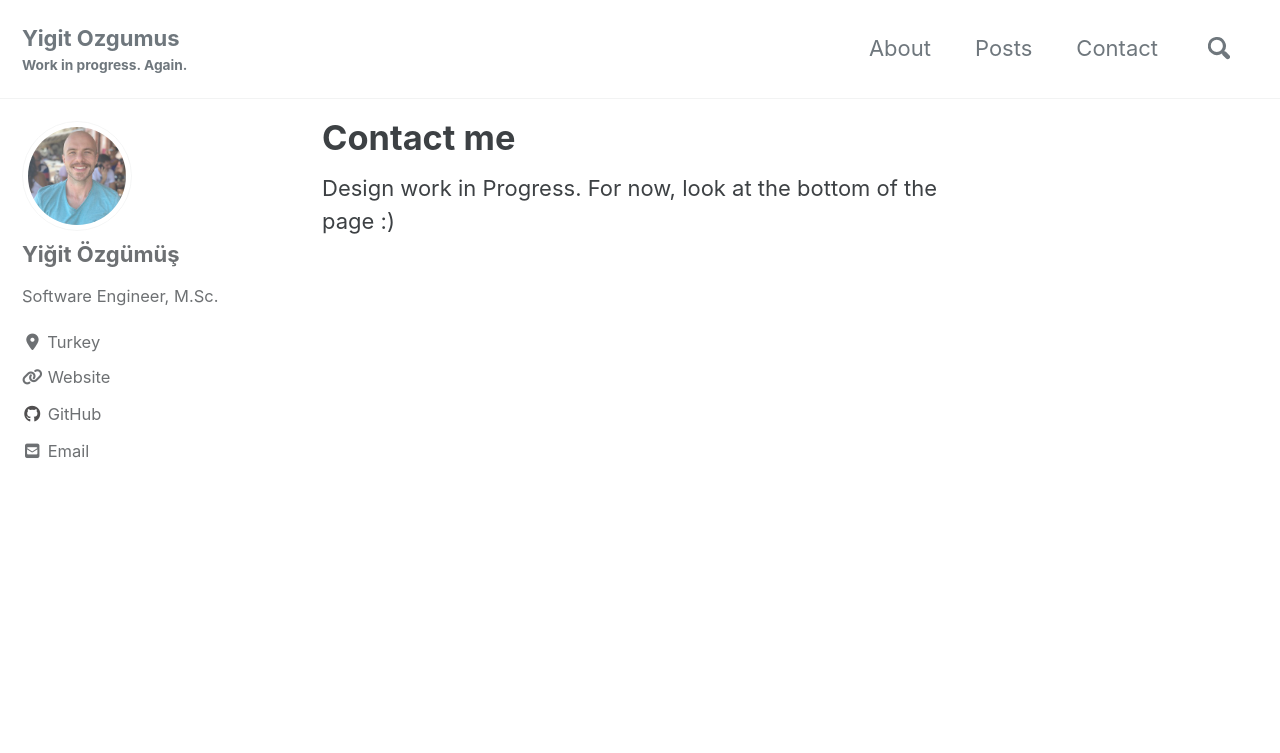
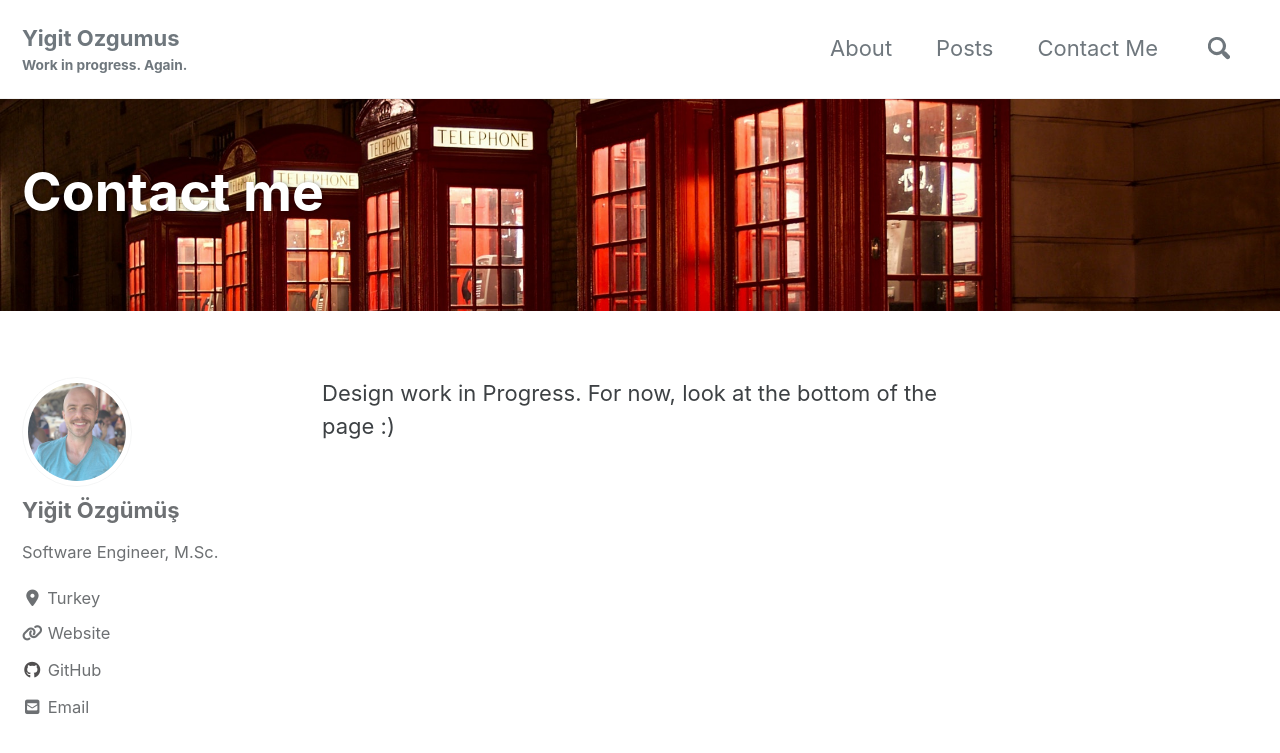
Before and after one commit to yigitozgumus/yigitozgumus.github.io_archived, a Jekyll site: the page built from _pages/contact.md, in a window 1280 px wide and 900 px high. Shown: the top 753 px of the window. Built offline with Jekyll 4.4.1, drawn with Linux system fonts in a browser that asks for light colours; cached includes are drawn as plain includes; nearby versions of some CDN libraries.

Commit message:
contact me picture update

```diff
--- a/_data/navigation.yml
+++ b/_data/navigation.yml
@@ -4,5 +4,5 @@ main:
     url: /about/
   - title: "Posts"
     url: /posts/
-  - title: "Contact"
+  - title: "Contact Me"
     url: /contact/
--- a/_pages/contact.md
+++ b/_pages/contact.md
@@ -1,6 +1,8 @@
 ---
 permalink: /contact/
 title: "Contact me"
+header:
+    overlay_image: "./../assets/images/home/contact.jpg"
 ---
 
 Design work in Progress. For now, look at the bottom of the page :)
```
